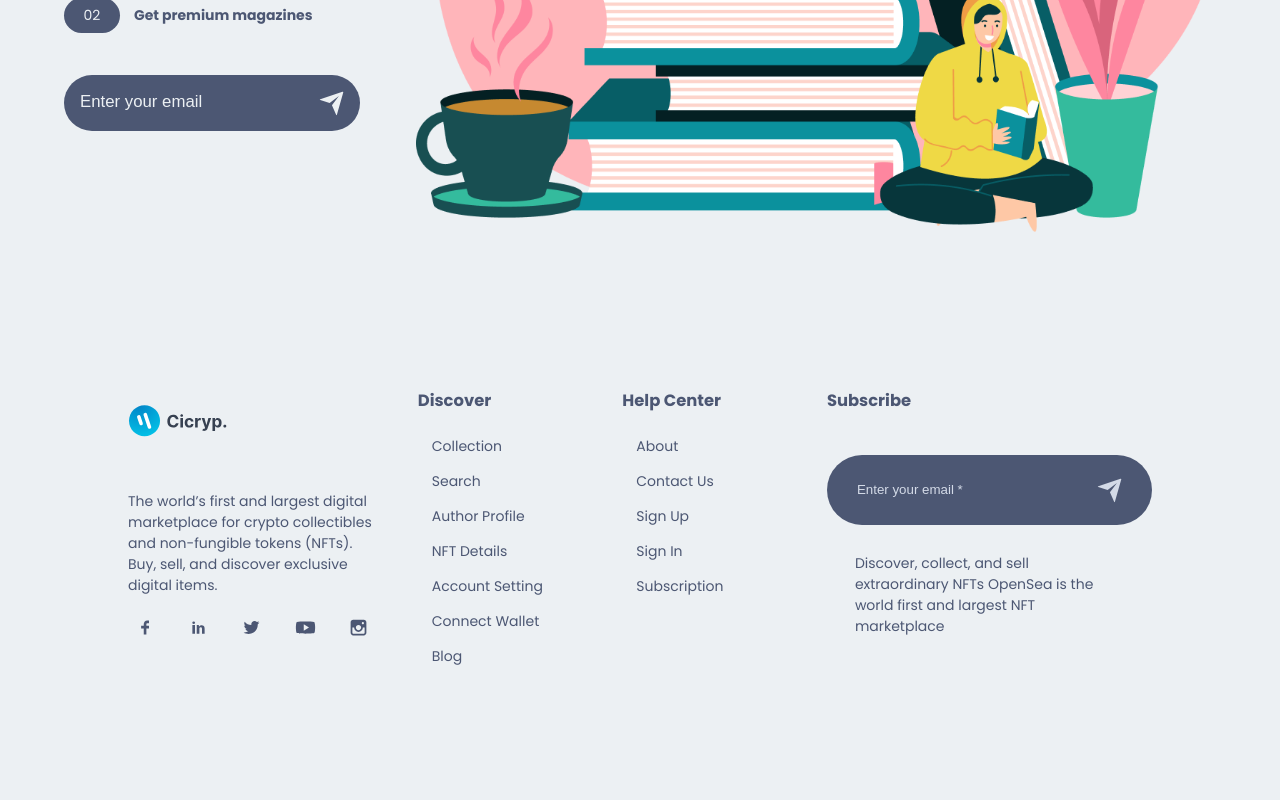
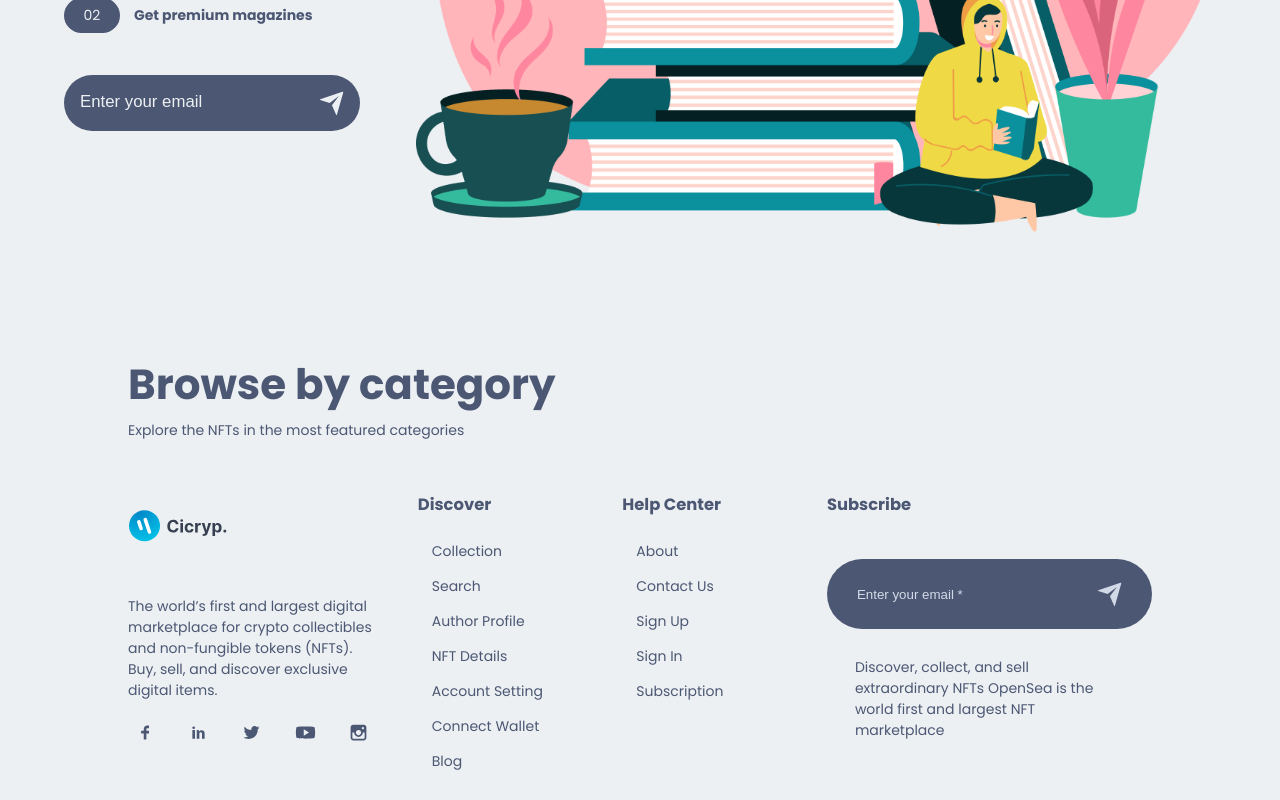
Before and after one commit to Hadhemi33/Template-NFTMarketplacearket, a Next.js app: page / in a window 1280 px wide. Shown: the part 2759-3559 px from the top of the page. Before the commit the page ends 3454 px from the top, so only its background shows below. Built offline with nearby package versions, Linux system fonts and the light colour scheme.

Commit message:
Title component

```diff
--- /dev/null
+++ b/components/Title/Title.jsx
@@ -0,0 +1,17 @@
+import React from 'react'
+
+//INTERNAL IMPORT
+import Style from "./Title.module.css";
+
+const Title = ({ heading, paragraph }) => {
+  return (
+    <div className={Style.title}>
+        <div className={Style.title_box}>
+            <h2>{heading}</h2>
+            <p>{paragraph}</p>
+        </div>
+    </div>
+  )
+}
+
+export default Title
--- /dev/null
+++ b/components/Title/Title.module.css
@@ -0,0 +1,26 @@
+
+
+.title{
+    width: 100%;
+}
+
+.title_box{
+    width: 80%;
+    margin: 0 auto;
+}
+
+.title_box h2{
+    font-size: 3rem;
+    line-height: 0;
+}
+
+@media screen and (min-device-width: 320px) and (max-device-width: 425px) {
+    .title_box{
+        width: 90%;
+    }
+
+    .title_box h2{
+        font-size: 1.8rem;
+        line-height: 0;
+    }
+}
--- a/components/componentIndex.js
+++ b/components/componentIndex.js
@@ -5,5 +5,15 @@
 import Service from './ServiceComponent/Service'
 import BigNFTSlider from './BigNFTSlider/BigNFTSlider'
 import Subscribe from './Subscribe/Subscribe'
+import Title from './Title/Title'
 
-export { Button, Footer, NavBar, HeroSection, Service, BigNFTSlider, Subscribe };
+export {
+    Button,
+    Footer,
+    NavBar,
+    HeroSection,
+    Service,
+    BigNFTSlider,
+    Subscribe,
+    Title
+};
--- a/pages/index.js
+++ b/pages/index.js
@@ -2,7 +2,13 @@
 
 //INTERNAL IMPORT
 import Style from "../styles/index.module.css";
-import { HeroSection, Service, BigNFTSlider, Subscribe } from "../components/componentIndex";
+import {
+  HeroSection,
+  Service,
+  BigNFTSlider,
+  Subscribe,
+  Title
+} from "../components/componentIndex";
 
 const Home = () => {
   return (
@@ -11,6 +17,10 @@
       <Service />
       <BigNFTSlider />
       <Subscribe />
+      <Title
+        heading="Browse by category"
+        paragraph="Explore the NFTs in the most featured categories"
+      />
     </div>
   );
 };
```
